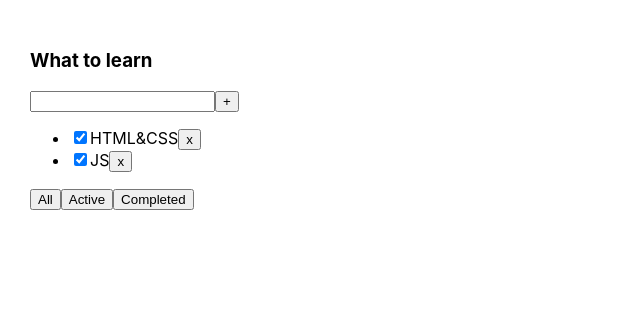
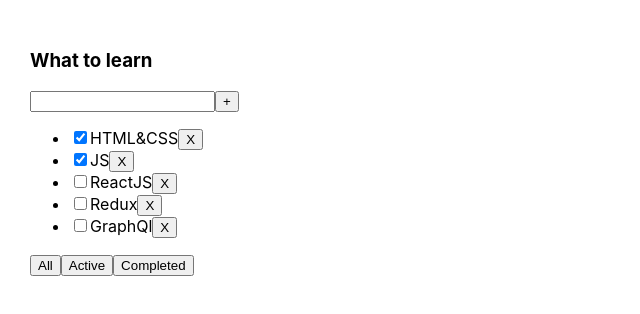
Before and after one commit to Joniks26/todolist, a React (Create React App) app: page / in a window 1280 px wide. Shown: the top 314 px of the page, without its empty margins (0-640 px from the left). Built offline with nearby package versions, Linux system fonts and the light colour scheme.

Commit message:
hooks commit

```diff
--- a/src/App.tsx
+++ b/src/App.tsx
@@ -1,45 +1,51 @@
 import React, {useState} from 'react';
 import './App.css';
-import {TaskType, Todolist} from "./Todolist";
+import {TaskType, Todolist} from './Todolist';
 
-export type FilterValuesType = "all" | "completed" | "active"
+export type FilterValuesType = "all" | "active" | "completed"
 
 function App() {
-    let [tasks, setTasks] = useState<Array<TaskType>>([
+
+    const [tasks, setTasks] = useState<Array<TaskType>>([
         {id: 1, title: "HTML&CSS", isDone: true},
-        {id: 1, title: "JS", isDone: true},
-        {id: 1, title: "ReactJS", isDone: false},
-        {id: 1, title: "Redux", isDone: false}
-    ]);
-    let [filter, setFilter] = useState("active");
+        {id: 2, title: "JS", isDone: true},
+        {id: 3, title: "ReactJS", isDone: false},
+        {id: 4, title: "Redux", isDone: false},
+        {id: 5, title: "GraphQl", isDone: false}
+    ])
 
-    function removeTask(id: number) {
-        let filteredTasks = tasks.filter( t => t.id !== id)
-        setTasks(filteredTasks)
-        }
+    const [filter, setFilter] = useState<FilterValuesType>("all")
 
-        function changeFilter(value: FilterValuesType) {
-        setFilter(value);
-        }
+    const removeTask = (taskID: number) => {
+        const newTasksArray = tasks.filter(t => t.id !== taskID)
+        setTasks(newTasksArray) // new array
+        // useState имеет под капотом функцию обновления для перересовки, при изменении
+    }
 
-        let tasksForTodolist = tasks;
-    if (filter === 'completed') {
-        tasksForTodolist = tasks.filter(t => t.isDone === true);
+    const changeFilter = (filter: FilterValuesType) => {
+        setFilter(filter)
     }
-    if (filter === 'active') {
-        tasksForTodolist = tasks.filter(t => t.isDone === true);
+
+    let tasksForTodo = tasks
+    if (filter === "active") {
+        tasksForTodo = tasks.filter(t => !t.isDone) // => t.isDone === false
+    }
+    if (filter === "completed") {
+        tasksForTodo = tasks.filter(t => t.isDone) // => t.isDone === true
     }
 
     return (
         <div className="App">
-            <Todolist title="What to learn"
-                      tasks={tasksForTodolist}
-                      removeTask={removeTask}
-                      changeFilter={changeFilter}
+            <Todolist
+                title="What to learn"
+                tasks={tasksForTodo}
+                removeTask={removeTask}
+                changeFilter={changeFilter}
+
+
             />
         </div>
     );
 }
 
 export default App;
- // 2 урок 1:09:40
--- a/src/Todolist.tsx
+++ b/src/Todolist.tsx
@@ -1,4 +1,4 @@
-import React from "react";
+import React from 'react';
 import {FilterValuesType} from "./App";
 
 export type TaskType = {
@@ -10,32 +10,36 @@
 type PropsType = {
     title: string
     tasks: Array<TaskType>
-    removeTask: (id: number) => void
-    changeFilter: (value: FilterValuesType) => void
+    removeTask: (taskID: number) => void
+    changeFilter: (filter: FilterValuesType) => void
 }
 
 export function Todolist(props: PropsType) {
+    const getTasksJSXElement = props.tasks.map(t => {
+        const removeTask = () => props.removeTask(t.id)
         return (
-        <div>
+            <li key={t.id}>
+                <input type="checkbox" checked={t.isDone}/>
+                <span>{t.title}</span>
+                <button onClick={removeTask}>X</button>
+            </li>
+        )
+    })
+
+    //JSX
+    return <div>
         <h3>{props.title}</h3>
         <div>
             <input/>
             <button>+</button>
         </div>
         <ul>
-                {
-                    props.tasks.map(t => <li><input type="checkbox" checked={t.isDone}/>
-                            <span>{t.title}</span>
-                        <button onClick={ () => { props.removeTask(t.id) }}>x</button>
-                        </li> // map - это метод массива
-                    )
-                }
+            {getTasksJSXElement}
         </ul>
         <div>
-                <button onClick={ () => { props.changeFilter("all") } }>All</button>
-                <button onClick={ () => { props.changeFilter("active") } }>Active</button>
-                <button onClick={ () => { props.changeFilter("completed") } }>Completed</button>
+            <button onClick={() => props.changeFilter("all")}>All</button>
+            <button onClick={() => props.changeFilter("active")}>Active</button>
+            <button onClick={() => props.changeFilter("completed")}>Completed</button>
         </div>
     </div>
-    );
 }
--- a/src/index.tsx
+++ b/src/index.tsx
@@ -1,8 +1,8 @@
 import React from 'react';
 import ReactDOM from 'react-dom';
 import './index.css';
+import App from './App';
 import * as serviceWorker from './serviceWorker';
-import App from "./App";
 
 ReactDOM.render(<App />,  document.getElementById('root'));
 
```
Also changed, not shown: 1 other file (tests, documents, lock files or other folders). Lines whose indentation alone changed are shown as unchanged.
